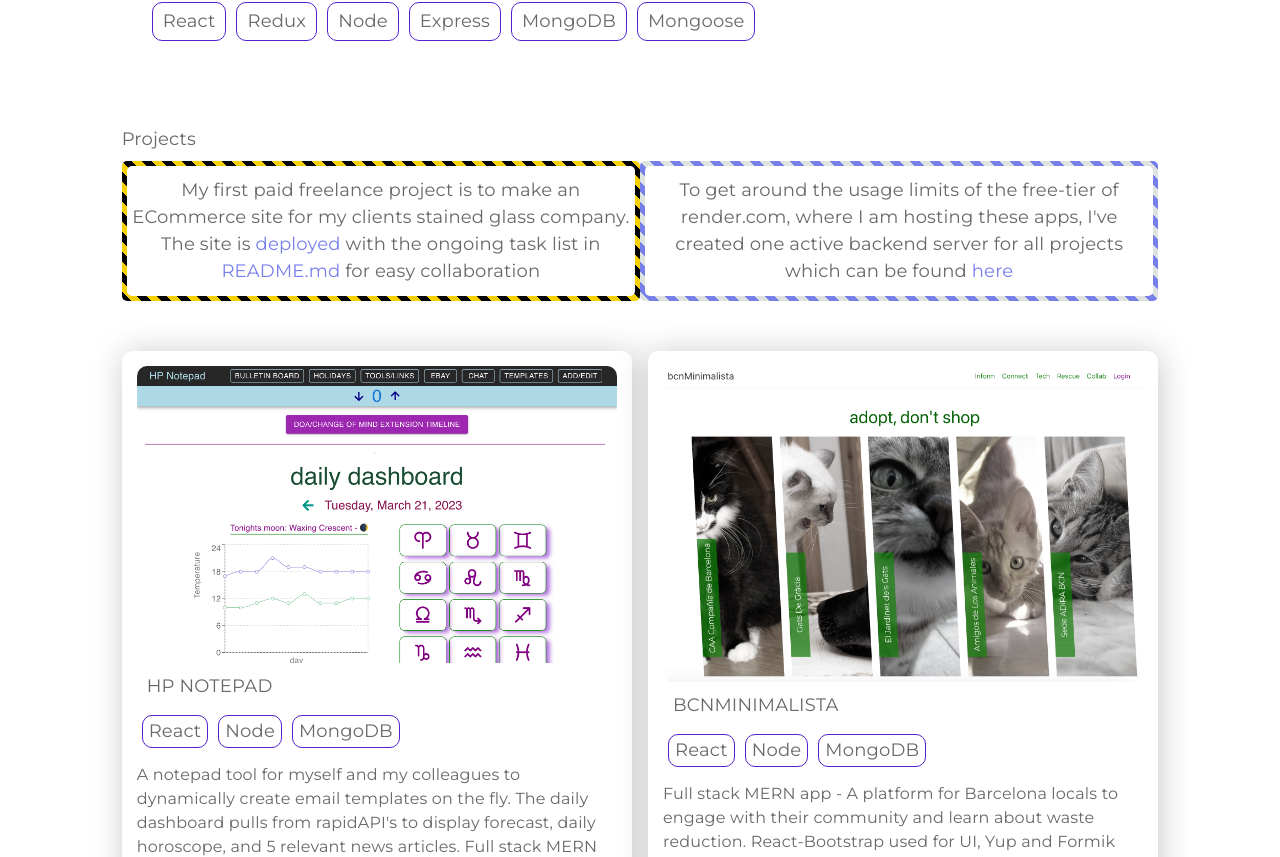
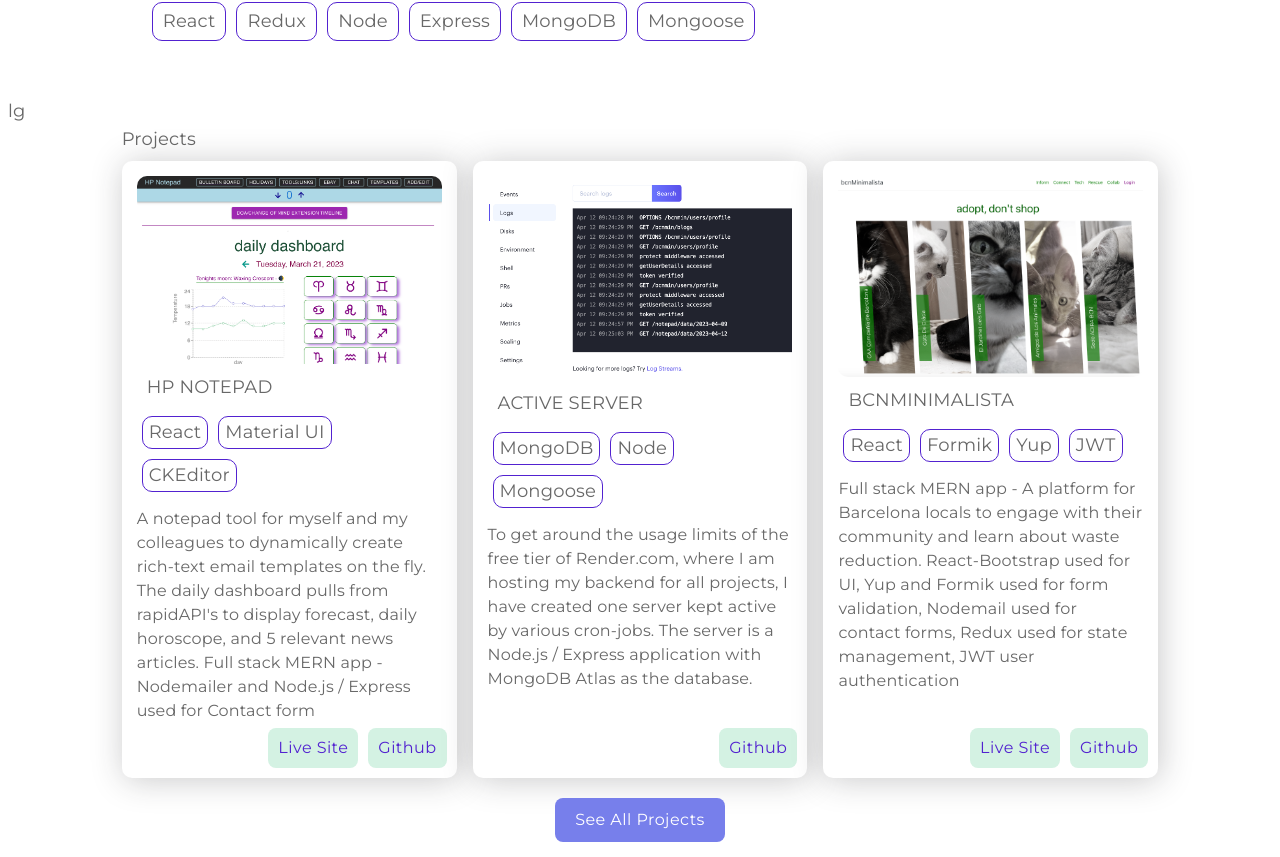
Before and after one commit to misterplain/portfolio, a React (Create React App) app: page / in a window 1280 px wide. Shown: the part 667-1524 px from the top of the page. Built offline with nearby package versions, Linux system fonts and the light colour scheme.

Commit message:
active server and header styling

```diff
--- a/src/App.js
+++ b/src/App.js
@@ -67,7 +67,7 @@ const App = () => {
               <Route path={"/projects"} element={<ProjectsScreen />} />
             </Routes>
           </Layout>
-          {/* <Box
+          <Box
             position='fixed'
             bottom={0}
             left={0}
@@ -76,7 +76,7 @@ const App = () => {
             borderRadius={5}
           >
             <Typography>{viewport}</Typography>
-          </Box> */}
+          </Box>
         </ThemeProvider>
       </ThemeContext.Provider>
     </BrowserRouter>
--- a/src/components/Button/Button.js
+++ b/src/components/Button/Button.js
@@ -6,31 +6,33 @@ const Button = ({ children }) => {
   const darkModeContext = useContext(ThemeContext);
 
   const styles = {
-    btn: (theme) =>
-      // console.log(theme),
-      ({
+    btn: (theme) => ({
+      [theme.breakpoints.up("xs")]: {
         fontFamily: "Montserrat, sans-serif",
         fontWeight: 500,
-        fontSize: "16px",
-        lineHeight: "20px",
+        fontSize: "14px",
+        lineHeight: "14px",
         textTransform: "capitalize",
         color: "white",
         background: darkModeContext.isDarkMode
           ? theme.palette.cobalt.main
           : theme.palette.slateBlue.main,
-        // background: "purple",
-        padding: "12px 20px",
+        padding: "10px 15px",
         gap: "10px",
         borderRadius: "8px",
-        // "&:hover": {
-        //   background: "#646ab0",
-        // },
         "&:hover": {
           background: darkModeContext.isDarkMode
             ? theme.palette.slateBlue.main
             : theme.palette.slateBlue.secondary,
         },
-      }),
+      },
+      [theme.breakpoints.up("sm")]: {
+        fontSize: "16px",
+        lineHeight: "20px",
+        padding: "12px 20px",
+        gap: "10px",
+      },
+    }),
   };
 
   return <MuiButton sx={styles.btn}>{children}</MuiButton>;
--- a/src/components/Header/Header.js
+++ b/src/components/Header/Header.js
@@ -60,6 +60,7 @@ const Header = ({ toggleDarkMode, isDarkMode }) => {
                 <BsSun style={styles.modeIcon(theme, isDarkMode)} />
               )
             }
+            sx={styles.toggle(theme, isDarkMode)}
           />
         </FormGroup>
         <Link
--- a/src/components/Header/styles.js
+++ b/src/components/Header/styles.js
@@ -39,12 +39,23 @@ const styles = {
   rightWrapper: (theme, isDarkMode) => ({
     display: "flex",
     alignItems: "center",
-    backgroundColor: isDarkMode ? theme.palette.background.main : theme.palette.background.main,
+    backgroundColor: isDarkMode
+      ? theme.palette.background.main
+      : theme.palette.background.main,
     // justifyContent: "flex-start"
+  }),
+  toggle: (theme) => ({
+    marginRight: "5px",
+    [theme.breakpoints.up("sm")]: {
+      marginRight: "20px",
+    },
   }),
   project: (theme) => ({
     fontSize: "16px",
-    marginRight: "20px",
+    marginRight: "10px",
+    [theme.breakpoints.up("sm")]: {
+      marginRight: "20px",
+    },
   }),
 };
 
--- a/src/components/Project/styles.js
+++ b/src/components/Project/styles.js
@@ -3,12 +3,13 @@ const styles = {
     display: "flex",
     flexDirection: "column",
     padding: "15px 15px",
-    boxShadow: isDarkMode ? "2px 2px 32px rgba(79,176,148, 0.25)" : "2px 2px 32px rgba(40, 38, 44, 0.25)",
+    boxShadow: isDarkMode
+      ? "2px 2px 32px rgba(79,176,148, 0.25)"
+      : "2px 2px 32px rgba(40, 38, 44, 0.25)",
     borderRadius: "10px",
     height: "100%",
     position: "relative",
     backgroundColor: isDarkMode ? theme.palette.darkBlue.secondary : "white",
-
   }),
   imageWrapper: (theme) => ({
     display: "flex",
@@ -18,6 +19,18 @@ const styles = {
     width: "100%",
     height: "auto",
     borderRadius: "10px",
+    [theme.breakpoints.up("xs")]: {
+      minHeight: "235px",
+    },
+    [theme.breakpoints.up("md")]: {
+      minHeight: "185px",
+    },
+    // [theme.breakpoints.up("md")]: {
+    //   minHeight: "500px",
+    // },
+    // [theme.breakpoints.up("sm")]: {
+    //   minHeight: "140px",
+    // },
   }),
   title: (theme) => ({
     fontWeight: 600,
--- a/src/components/Projects/Projects.js
+++ b/src/components/Projects/Projects.js
@@ -22,7 +22,7 @@ const Projects = () => {
       <Typography sx={styles.title} variant='body1' marginBottom>
         Projects
       </Typography>
-      <Grid container sx={styles.noticeWrapper}>
+      {/* <Grid container sx={styles.noticeWrapper}>
         <Grid item xs={8} md={6} sx={styles.inProgressWrapper}>
           <Box sx={styles.inProgressItem(theme, isDarkMode)}>
             <Box sx={styles.inProgressItemWrapper}>
@@ -86,14 +86,23 @@ const Projects = () => {
             </Box>
           </Box>
         </Grid>
-      </Grid>
+      </Grid> */}
       <Grid container spacing={2}>
-        <Grid item xs={12} md={6}>
+        <Grid item xs={12} sm={6} md={4}>
           {" "}
           <Project project={projects[0]} />
         </Grid>
-        <Grid item xs={12} md={6}>
+        <Grid item xs={12} sm={6} md={4}>
           <Project project={projects[1]} />
+        </Grid>
+        <Grid
+          item
+          xs={12}
+          sm={6}
+          md={4}
+          sx={{ display: { xs: 'none', md: 'block' } }}
+        >
+          <Project project={projects[2]} />
         </Grid>
       </Grid>
 
--- a/src/data/projects.js
+++ b/src/data/projects.js
@@ -2,17 +2,31 @@ import notepad from "../assets/notepad.png";
 import bcnMin from "../assets/bcnMin.png";
 import portfolio from "../assets/portfolio.png";
 import boiler from "../assets/boiler.png";
+import activeServer from "../assets/activeServer.png";
+
+//front end mentor
+//https://www.frontendmentor.io/challenges/multistep-form-YVAnSdqQBJ
 
 const projects = [
     {
       title: "HP Notepad",
       description:
-        "A notepad tool for myself and my colleagues to dynamically create email templates on the fly. The daily dashboard pulls from rapidAPI's to display forecast, daily horoscope, and 5 relevant news articles. Full stack MERN app - Nodemailer and Node.js / Express used for Contact form ",
+        "A notepad tool for myself and my colleagues to dynamically create rich-text email templates on the fly. The daily dashboard pulls from rapidAPI's to display forecast, daily horoscope, and 5 relevant news articles. Full stack MERN app - Nodemailer and Node.js / Express used for Contact form ",
       image: notepad,
       alt: "HP Notepad",
       link: "https://hpnotepad.onrender.com",
       githubRepo: "https://github.com/misterplain/hpNotePad",
-      tags: ["React", "Node", "MongoDB"],
+      tags: ["React", "Material UI", "CKEditor"],
+    },
+    {
+      title: "Active Server",
+      description:
+        "To get around the usage limits of the free tier of Render.com, where I am hosting my backend for all projects, I have created one server kept active by various cron-jobs. The server is a Node.js / Express application with MongoDB Atlas as the database.",
+      image: activeServer,
+      alt: "Active Server",
+      githubRepo: "https://github.com/misterplain/activeServer",
+      tags: ["MongoDB", "Node", "Mongoose" ],
+
     },
     {
       title: "bcnMinimalista",
@@ -22,23 +36,23 @@ const projects = [
       alt: "bcnMinimalista",
       link: "https://bcnminimalista.onrender.com",
       githubRepo: "https://github.com/misterplain/bcnMin-v4",
-      tags: ["React", "Node", "MongoDB"],
+      tags: ["React", "Formik", "Yup", "JWT"],
     },
     {
       title: "Portfolio Site",
       description:
-        "A full stack MERN Boiler plate with built-in JWT authentication, Redux state management, Nodemailer contact functionality, and React-Bootstrap compatibility",
+        "A portfolio site built with React and Material UI. Figma was used for the design and prototyping.",
       image: portfolio,
       alt: "portfolio site",
       githubRepo: "https://github.com/misterplain/portfolioV2",
-      tags: ["React", "Node", "MongoDB"],
+      tags: ["React", "Material UI", "Figma"],
     },
     {
       title: "boilerPlate",
       description:
         "A full stack MERN Boiler plate with built-in JWT authentication, Redux state management, Nodemailer contact functionality, and React-Bootstrap compatibility",
       image: boiler,
-      alt: "bcnMinimalista",
+      alt: "boilerPlate",
       link: "https://mernboilerplate.onrender.com",
       githubRepo: "https://github.com/misterplain/boilerPlate-v2",
       tags: ["React", "Node", "MongoDB"],
```
Also changed, not shown: src/assets/activeServer.png (added), 1 other file (tests, documents, lock files or other folders).
